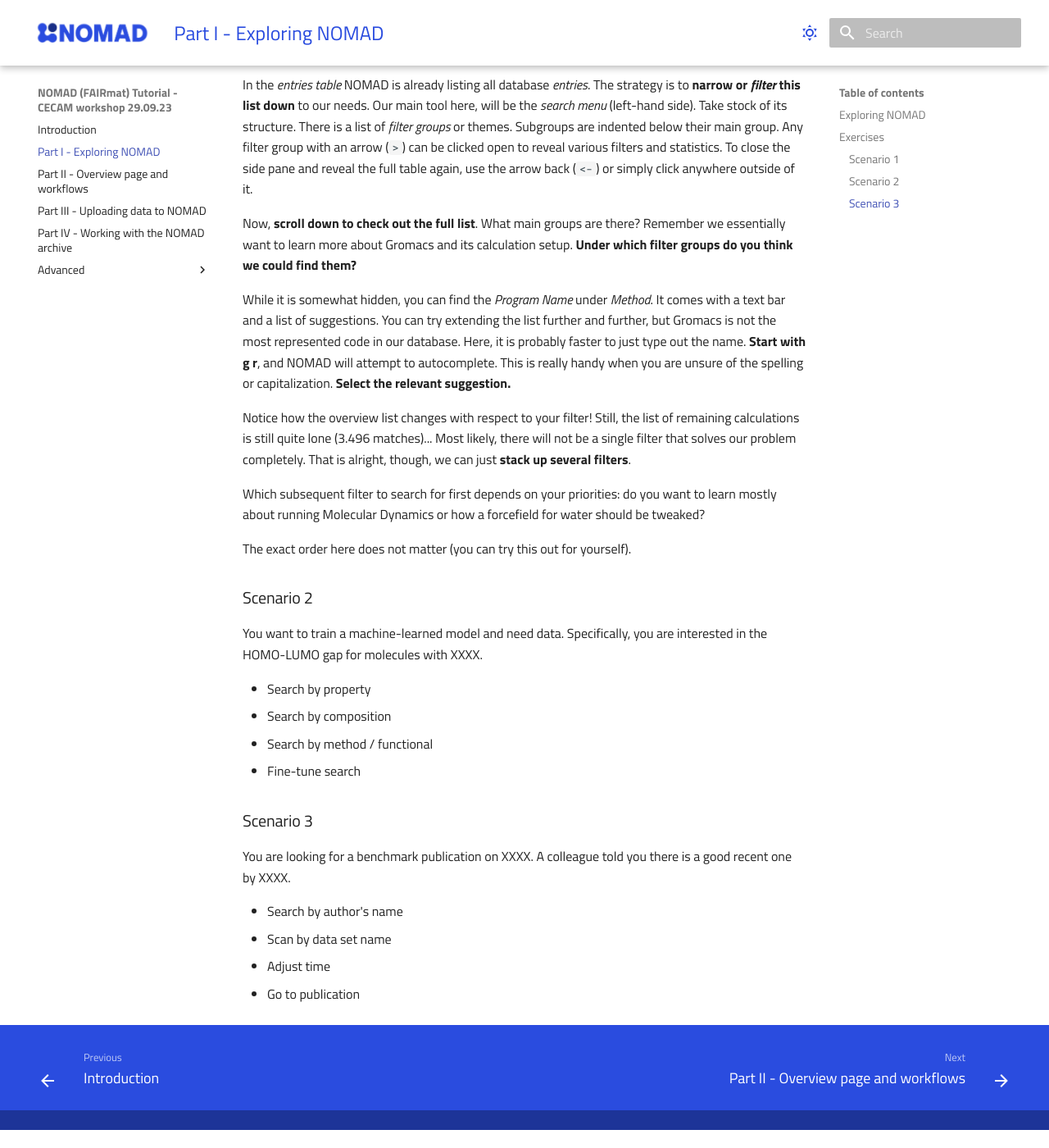
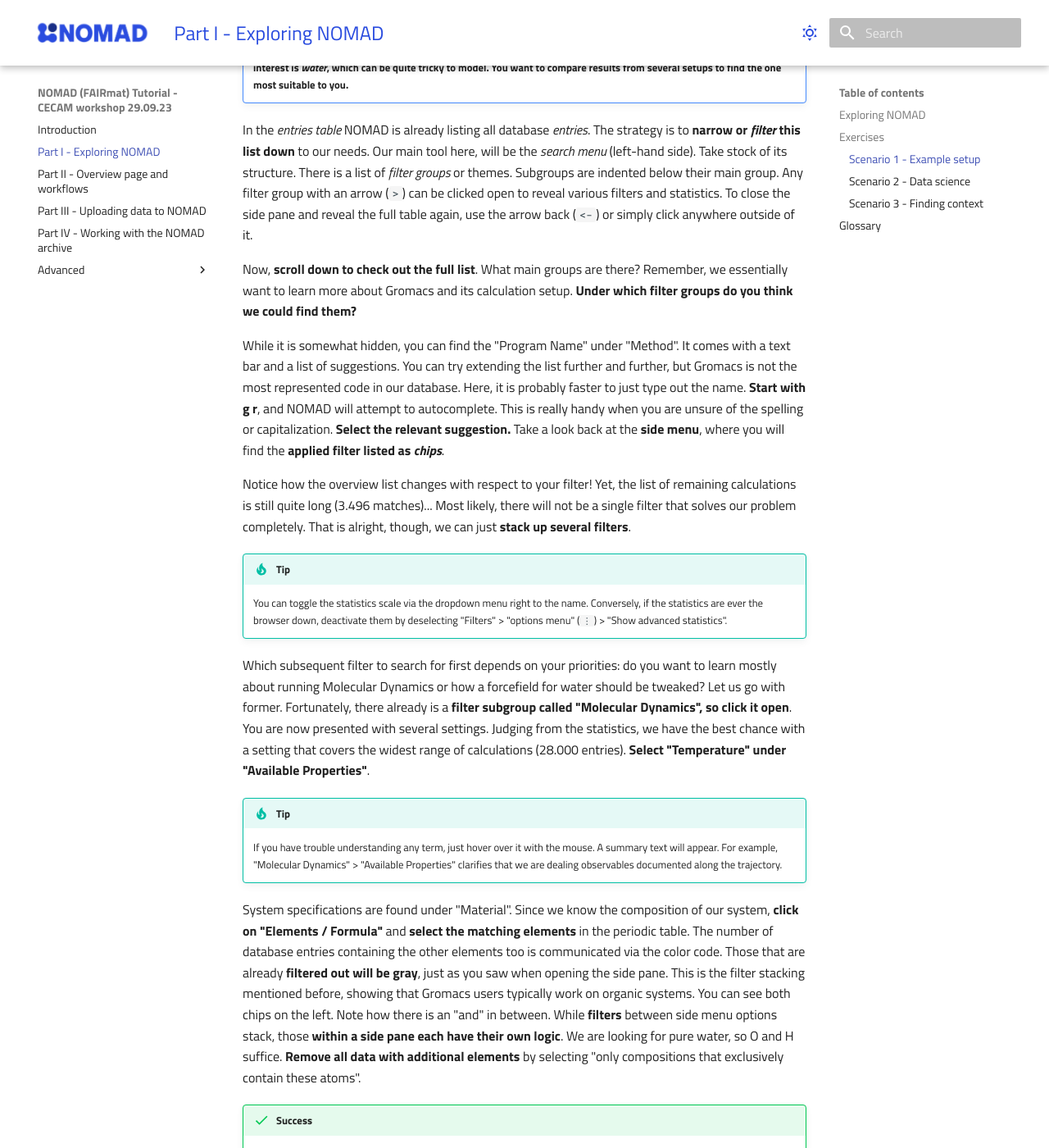
Before and after one commit to FAIRmat-NFDI/AreaC-Tutorial-CECAM-2023, an MkDocs documentation site: the page built from docs/part1.md, in a window 1280 px wide and 1400 px high, scrolled down 2422 px. Shown: the whole window at 82% size. Built offline with MkDocs 1.6.1 and Material for MkDocs 9.7.7, drawn with Linux system fonts in a browser that asks for light colours; before the commit the page ends 3800 px from its top, so only the background shows below that; some of the changed text lies outside the part shown.

Commit message:
Flesh out scenario 1 + TODO: add screenshots

```diff
--- a/docs/part1.md
+++ b/docs/part1.md
@@ -59,11 +59,12 @@ Apparently, the page we have in front of us is called _Entries_.
 
 Now, let's run through some _scenarios_ that you, as a researcher, might encounter.
 
-### Scenario 1
+### Scenario 1 - Example setup
 
-You want to learn how to set up a Molecular Dynamics simulation in _Gromacs_ and need an example.
-Your system of interest is _water_, which can be quite tricky to model.
-You want to compare results from several setups to find the one most suitable to you.
+!!! assignment
+    **You want to learn how to set up a Molecular Dynamics simulation in _Gromacs_ and need an example.
+    Your system of interest is _water_, which can be quite tricky to model.
+    You want to compare results from several setups to find the one most suitable to you.**
 
 In the _entries table_ NOMAD is already listing all database _entries_.
 The strategy is to **narrow or _filter_ this list down** to our needs.
@@ -75,40 +76,91 @@ Any filter group with an arrow (`>`) can be clicked open to reveal various filte
 To close the side pane and reveal the full table again, use the arrow back (`<-`) or simply click anywhere outside of it.
 
 Now, **scroll down to check out the full list**. What main groups are there?
-Remember we essentially want to learn more about Gromacs and its calculation setup.
+Remember, we essentially want to learn more about Gromacs and its calculation setup.
 **Under which filter groups do you think we could find them?**
 
-While it is somewhat hidden, you can find the _Program Name_ under _Method_.
+While it is somewhat hidden, you can find the "Program Name" under "Method".
 It comes with a text bar and a list of suggestions.
 You can try extending the list further and further, but Gromacs is not the most represented code in our database.
 Here, it is probably faster to just type out the name.
 **Start with g r**, and NOMAD will attempt to autocomplete.
 This is really handy when you are unsure of the spelling or capitalization.
 **Select the relevant suggestion.**
+Take a look back at the **side menu**, where you will find the **applied filter listed as _chips_**.
 
 Notice how the overview list changes with respect to your filter!
-Still, the list of remaining calculations is still quite lone (3.496 matches)...
+Yet, the list of remaining calculations is still quite long (3.496 matches)...
 Most likely, there will not be a single filter that solves our problem completely.
 That is alright, though, we can just **stack up several filters**.
 
+!!! tip
+    You can toggle the statistics scale via the dropdown menu right to the name.
+    Conversely, if the statistics are ever the browser down, deactivate them by deselecting "Filters" > "options menu" (`⋮`) > "Show advanced statistics".
+
 Which subsequent filter to search for first depends on your priorities: do you want to learn mostly about running Molecular Dynamics or how a forcefield for water should be tweaked?
+Let us go with former.
+Fortunately, there already is a **filter subgroup called "Molecular Dynamics", so click it open**.
+You are now presented with several settings.
+Judging from the statistics, we have the best chance with a setting that covers the widest range of calculations (28.000 entries).
+**Select "Temperature" under "Available Properties"**. <!-- @Joseph: do you want me to to add a "Molecular Dynamics" selection button?-->
 
-The exact order here does not matter (you can try this out for yourself).
+!!! tip
+    If you have trouble understanding any term, just hover over it with the mouse.
+    A summary text will appear.
+    For example, "Molecular Dynamics" > "Available Properties" clarifies that we are dealing observables documented along the trajectory.
 
-### Scenario 2
+System specifications are found under "Material".
+Since we know the composition of our system, **click on "Elements / Formula"** and **select the matching elements** in the periodic table.
+The number of database entries containing the other elements too is communicated via the color code.
+Those that are already **filtered out will be gray**, just as you saw when opening the side pane.
+This is the filter stacking mentioned before, showing that Gromacs users typically work on organic systems.
+You can see both chips on the left.
+Note how there is an "and" in between.
+While **filters** between side menu options stack, those **within a side pane each have their own logic**.
+We are looking for pure water, so O and H suffice. <!-- Shame how we don't have a subgroup search yet -->
+**Remove all data with additional elements** by selecting "only compositions that exclusively contain these atoms".
 
-You want to train a machine-learned model and need data.
-Specifically, you are interested in the HOMO-LUMO gap for molecules with XXXX.
+!!! success
+    You are left with 2 MD calculations in the entries overview.
+    Clicking on either, will fold out a quick summary.
+    **Clicking on the arrow** (`->`) will bring you to an _Overview page_.
+    More on that in [Part II](part2.md).
+    By **clicking through on "FILES"**, you will get an overview of the uploaded files.
+    These for sure contain output, but often also input.
+    Both could serve as great starting points for deploying your own calculations.
+
+Actually, the **exact historical order** in which we applied the filters **does not matter**.
+I.e. the same set of filters will yield the same search result.
+This insight comes with a small caveat: the statistics that we see as we are stacking up our filters will behave differently.
+These filters are like small questions or details that we use construct an overall query.
+If we take a **different route**, we will see **different intermediate results** and this could lead us to **change our final formulation**.
+
+To see this effect in action, rewind back to where we were choosing our priorities and let us go with the latter instead.
+Just **click the cross (`x`) at the top of the filter menu**, and **reapply the filters** for Gromacs and the composition.
+Just with these settings, the entries list is so short, that we could **check the specific calculations** even **by hand**!
+
+!!! success
+    Glossing over the remaining 6 results, you discover that Sebastian Baugmart has 2 other MD simulations which were not classified as such. <!-- @Joseph is this a bug? -->
+    We also find 2 more Geometry Optimizations of both systems.
+    While these do not exactly match our initial objective, they could still provide us with valuable insights.
+    They also inform us of the overarching workflow used by both authors, i.e. first relax the system, then run MD under various constraints. <!-- @Joseph: thermostats? -->
+
+### Scenario 2 - Data science
+
+!!! assignment
+    **You want to train a machine-learned model and need data.
+    Specifically, you are interested in predicting the HOMO-LUMO gap for molecules with XXXX.**
 
 - Search by property
 - Search by composition
 - Search by method / functional
 - Fine-tune search
 
-### Scenario 3
+### Scenario 3 - Finding context
 
-You are looking for a benchmark publication on XXXX.
-A colleague told you there is a good recent one by XXXX.
+!!! assignment
+    **You are looking for a benchmark publication on XXXX.
+    A colleague told you there is a good recent one by XXXX.**
 
 - Search by author's name
 - Scan by data set name
@@ -120,3 +172,5 @@ A colleague told you there is a good recent one by XXXX.
 
 You found a data set of interest on XXXX. but it does not contain the observables you want.
 -->
+
+## Glossary
```
